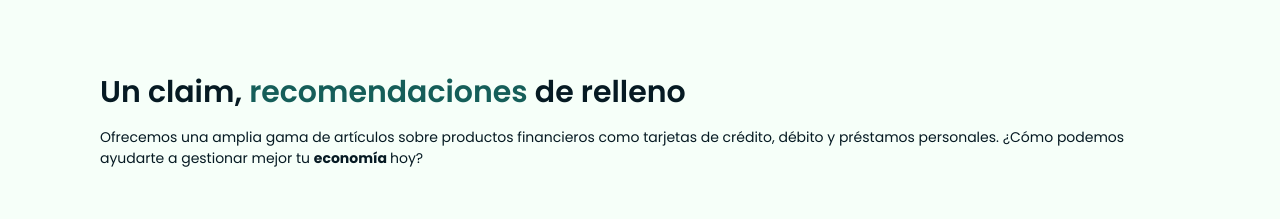
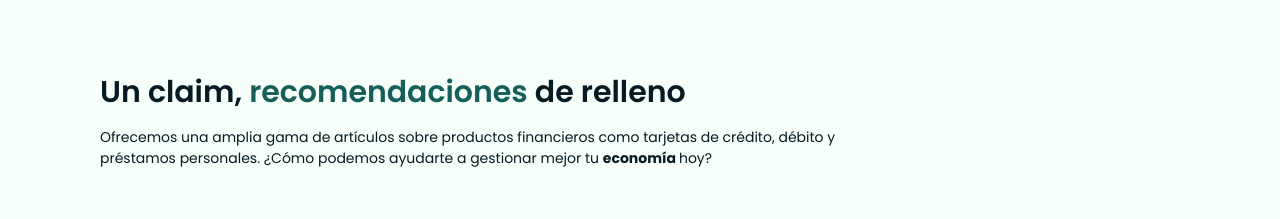
Before and after one commit to vikramkumartejani/oi, a React (Create React App) app: page /description in a window 1280 px wide. Shown: the part 405-624 px from the top of the page. Built offline with nearby package versions, Linux system fonts and the light colour scheme.

Commit message:
fix text width

```diff
--- a/src/components/DescriptionTable.js
+++ b/src/components/DescriptionTable.js
@@ -4,7 +4,7 @@ import { cardsData } from "../assets/data/creditCardData";
 const DescriptionTable = () => {
   return (
     <section className="lg:px-[100px] md:px-[50px] pt-[25px] pb-[65px] px-[25px]">
-      <div className="text-[#061A23]">
+      <div className="text-[#061A23] max-w-[786px]">
         <h3 className="font-[600] md:text-[30px] text-[22px] md:leading-[45px] leading-[33px]">
           Un claim, <span className="text-[#155E59]"> recomendaciones </span> de
           relleno
```
